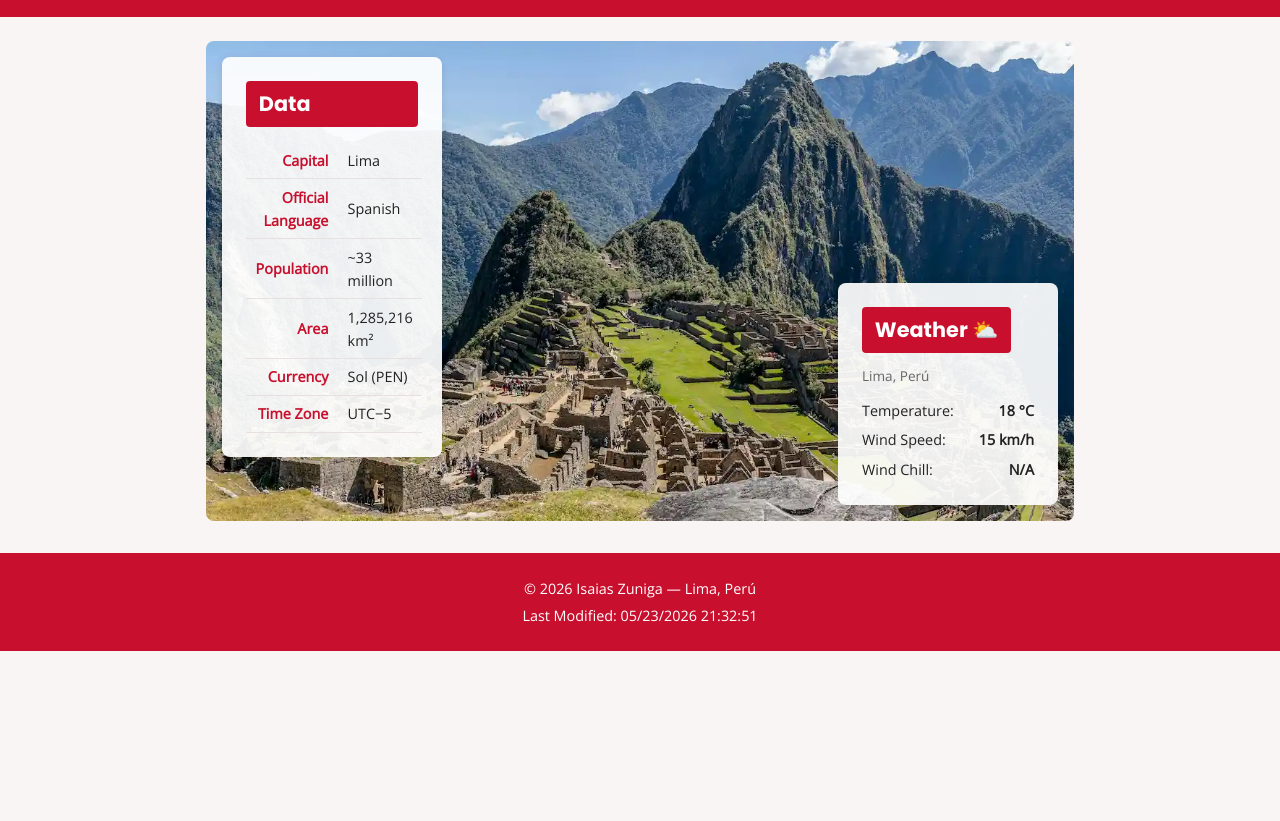
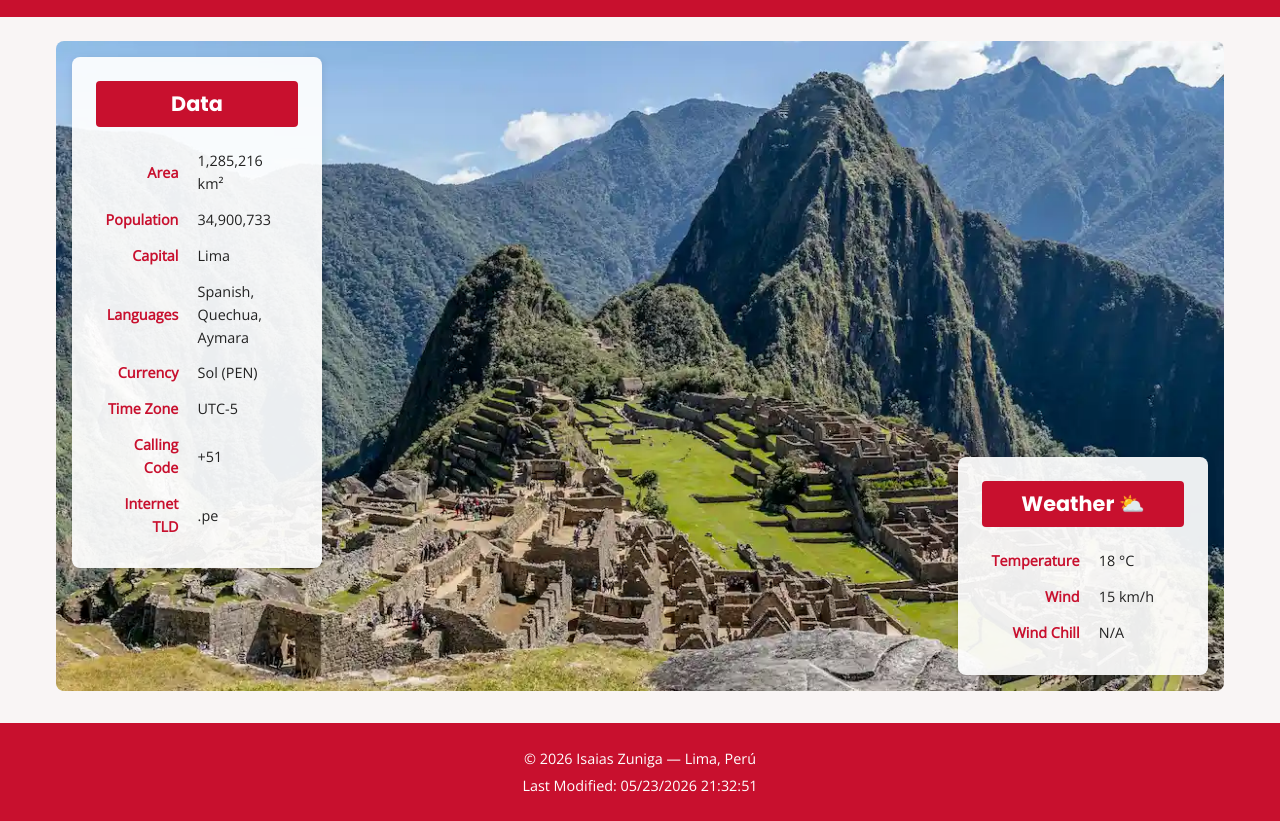
Before and after one commit to IsaiasZc/wdd131, a plain HTML site: page place.html in a window 1280 px wide. Shown: the part 73-894 px from the top of the page. Before the commit the page ends 800 px from the top, so only its background shows below. Drawn offline with nearby package versions, Linux system fonts and the light colour scheme.

Commit message:
refactor: update data and weather sections for improved layout and information

```diff
--- a/place.html
+++ b/place.html
@@ -35,24 +35,24 @@
         </picture>
 
         <!-- Data / facts section -->
-        <section class="data">
+        <section class="data info">
           <h2>Data</h2>
           <table>
+            <tr>
+              <th>Area</th>
+              <td>1,285,216 km&sup2;</td>
+            </tr>
+            <tr>
+              <th>Population</th>
+              <td>34,900,733</td>
+            </tr>
             <tr>
               <th>Capital</th>
               <td>Lima</td>
             </tr>
             <tr>
-              <th>Official Language</th>
-              <td>Spanish</td>
-            </tr>
-            <tr>
-              <th>Population</th>
-              <td>~33 million</td>
-            </tr>
-            <tr>
-              <th>Area</th>
-              <td>1,285,216 km&sup2;</td>
+              <th>Languages</th>
+              <td>Spanish, Quechua, Aymara</td>
             </tr>
             <tr>
               <th>Currency</th>
@@ -60,13 +60,21 @@
             </tr>
             <tr>
               <th>Time Zone</th>
-              <td>UTC&minus;5</td>
+              <td>UTC-5</td>
+            </tr>
+            <tr>
+              <th>Calling Code</th>
+              <td>+51</td>
+            </tr>
+            <tr>
+              <th>Internet TLD</th>
+              <td>.pe</td>
             </tr>
           </table>
         </section>
 
         <!-- Weather section -->
-        <section class="weather">
+        <section class="weather info">
           <!-- SVG icon shown on mobile only (hidden on wide via CSS) -->
           <img
             src="./images/weather-icon.svg"
@@ -76,11 +84,22 @@
             height="80"
           >
           <h2>Weather</h2>
-          <p class="weather-location">Lima, Per&uacute;</p>
           <div class="weather-details">
-            <p>Temperature: <strong>18 &deg;C</strong></p>
-            <p>Wind Speed: <strong>15 km/h</strong></p>
-            <p>Wind Chill: <strong><span id="windchill">&mdash;</span></strong></p>
+            <table>
+              <tr>
+                <th>Temperature</th>
+                <td>18 &deg;C</td>
+              </tr>
+
+              <tr>
+                <th>Wind</th>
+                <td>15 km/h</td>
+              </tr>
+              <tr>
+                <th>Wind Chill</th>
+                <td><span id="windchill">&mdash;</span></td>
+              </tr>
+            </table>
           </div>
         </section>
 
--- a/styles/place-large.css
+++ b/styles/place-large.css
@@ -8,31 +8,31 @@
 
   .hero-container picture img {
     width: 100%;
-    height: 480px;
+    max-height: 650px;
+    min-height: 550px;
     object-fit: cover;
     border-radius: 8px;
     display: block;
   }
 
   /* ── Data box: top-left over the image ── */
+  .info {
+    position: absolute;
+    width: 250px;
+    margin-bottom: 0;
+    background-color: rgba(255, 255, 255, 0.92);
+  }
   .data {
-    position: absolute;
     top: 1rem;
     left: 1rem;
-    width: 220px;
-    margin-bottom: 0;
-    background-color: rgba(255, 255, 255, 0.92);
+
   }
 
   /* ── Weather box: bottom-right over the image ── */
   .weather {
-    position: absolute;
     bottom: 1rem;
     right: 1rem;
-    width: 220px;
-    margin-bottom: 0;
     text-align: left;
-    background-color: rgba(255, 255, 255, 0.92);
   }
 
   .weather-details {
--- a/styles/place.css
+++ b/styles/place.css
@@ -43,7 +43,7 @@ header h1 {
 
 /* ── Main ── */
 main {
-  max-width: 900px;
+  max-width: 1200px;
   margin: 1.5rem auto;
   padding: 0 1rem;
 }
@@ -62,7 +62,7 @@ main {
 }
 
 /* ── Data section ── */
-.data {
+.info {
   background-color: var(--color-white);
   border-radius: 8px;
   padding: 1.5rem;
@@ -70,7 +70,7 @@ main {
   margin-bottom: 2rem;
 }
 
-.data h2 {
+.info h2 {
   font-family: var(--font-heading);
   font-size: 1.3rem;
   color: var(--color-white);
@@ -78,22 +78,22 @@ main {
   padding: 0.4rem 0.8rem;
   margin-bottom: 1rem;
   border-radius: 4px;
+  text-align: center;
 }
 
-.data table {
+table {
   width: 100%;
   border-collapse: collapse;
 }
 
-.data th,
-.data td {
+th,
+td {
   text-align: left;
   padding: 0.4rem 0.6rem;
   font-size: 0.9rem;
-  border-bottom: 1px solid #e8e0e0;
 }
 
-.data th {
+th {
   font-weight: 700;
   color: var(--color-primary);
   text-align: right;
@@ -101,31 +101,32 @@ main {
 }
 
 /* ── Weather section ── */
-.weather {
+/* .weather {
   background-color: var(--color-white);
   border-radius: 8px;
   padding: 1.5rem;
   box-shadow: 0 2px 8px var(--shadow-card);
   margin-bottom: 2rem;
   text-align: center;
-}
+} */
 
 /* SVG icon shown on mobile */
 .weather-icon-mobile {
   display: block;
   margin: 0 auto 0.75rem;
 }
-
-.weather h2 {
+/*
+.info h2 {
   font-family: var(--font-heading);
   font-size: 1.3rem;
+  width: 100%;
   color: var(--color-white);
   background-color: var(--color-primary);
   padding: 0.4rem 0.8rem;
   margin-bottom: 0.75rem;
   border-radius: 4px;
   display: inline-block;
-}
+} */
 
 .weather-location {
   font-size: 0.85rem;
```
